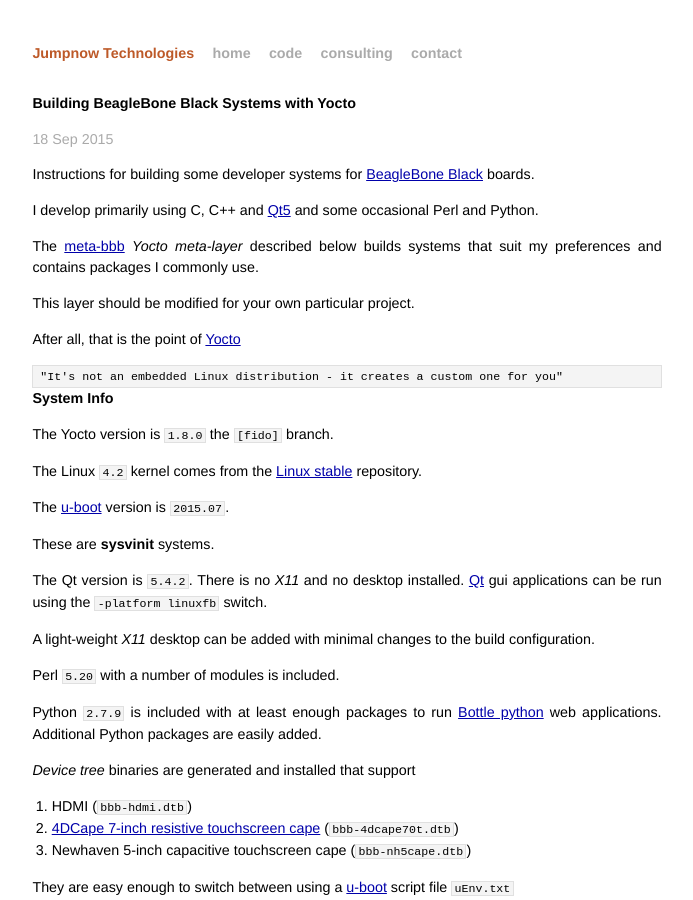
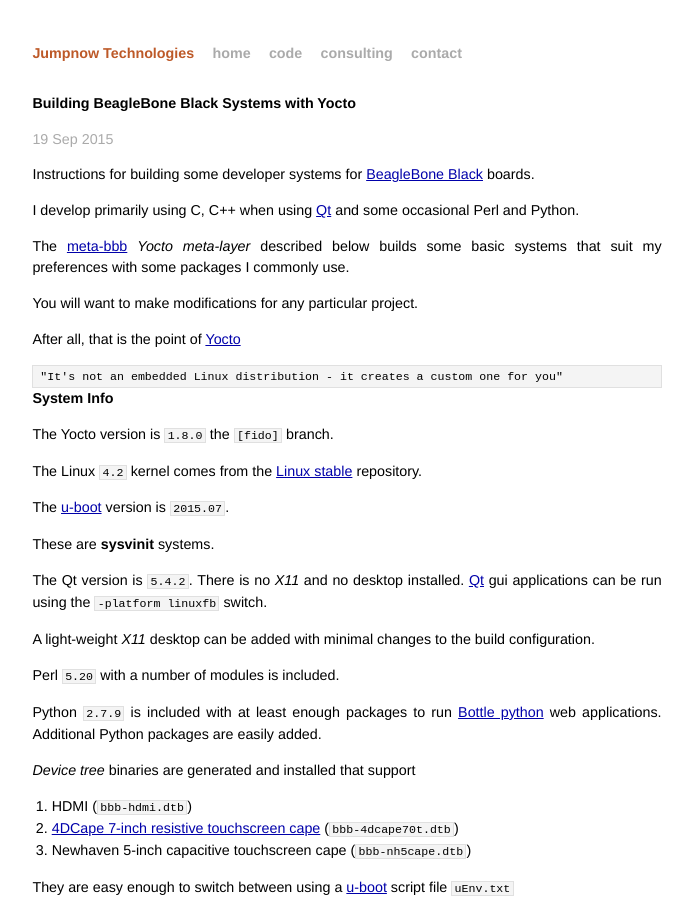
Before and after one commit to jumpnow/jumpnowtek-site, a Jekyll site: the page built from _posts/2015-06-08-BeagleBone-Systems-with-Yocto.md, in a window 1280 px wide and 900 px high. Shown: the whole window, without its empty margins (293-986 px from the left). Built offline with Jekyll 4.4.1, drawn with Linux system fonts in a browser that asks for light colours.

Commit message:
Update bbb yocto doc

```diff
--- a/_posts/2015-06-08-BeagleBone-Systems-with-Yocto.md
+++ b/_posts/2015-06-08-BeagleBone-Systems-with-Yocto.md
@@ -2,18 +2,18 @@
 layout: post
 title: Building BeagleBone Black Systems with Yocto
 description: "Building customized systems for the BeagleBone Black using tools from the Yocto Project"
-date: 2015-09-18 07:44:00
+date: 2015-09-19 14:25:00
 categories: beaglebone
 tags: [linux, beaglebone, yocto]
 ---
 
 Instructions for building some developer systems for [BeagleBone Black][beagleboard] boards.
 
-I develop primarily using C, C++ and [Qt5][qt] and some occasional Perl and Python.
+I develop primarily using C, C++ when using [Qt][qt] and some occasional Perl and Python.
 
-The [meta-bbb][meta-bbb] *Yocto meta-layer*  described below builds systems that suit my preferences and contains packages I commonly use.
+The [meta-bbb][meta-bbb] *Yocto meta-layer* described below builds some basic systems that suit my preferences with some packages I commonly use.
 
-This layer should be modified for your own particular project.
+You will want to make modifications for any particular project.
 
 After all, that is the point of [Yocto][yocto]
 
```
